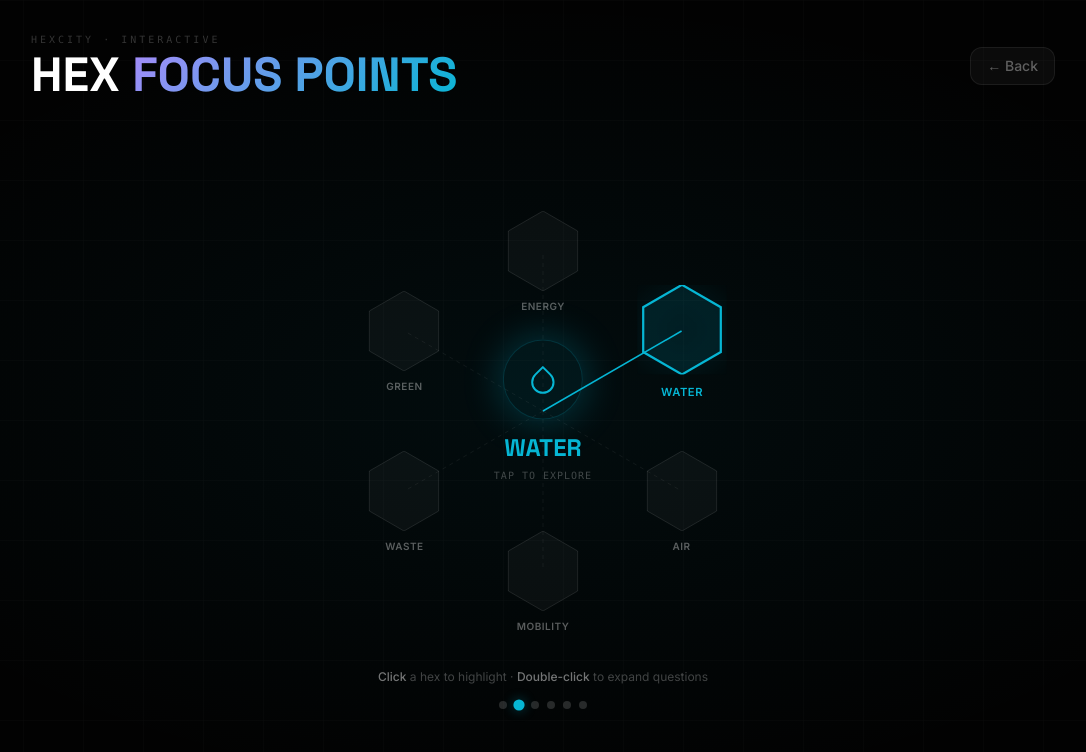
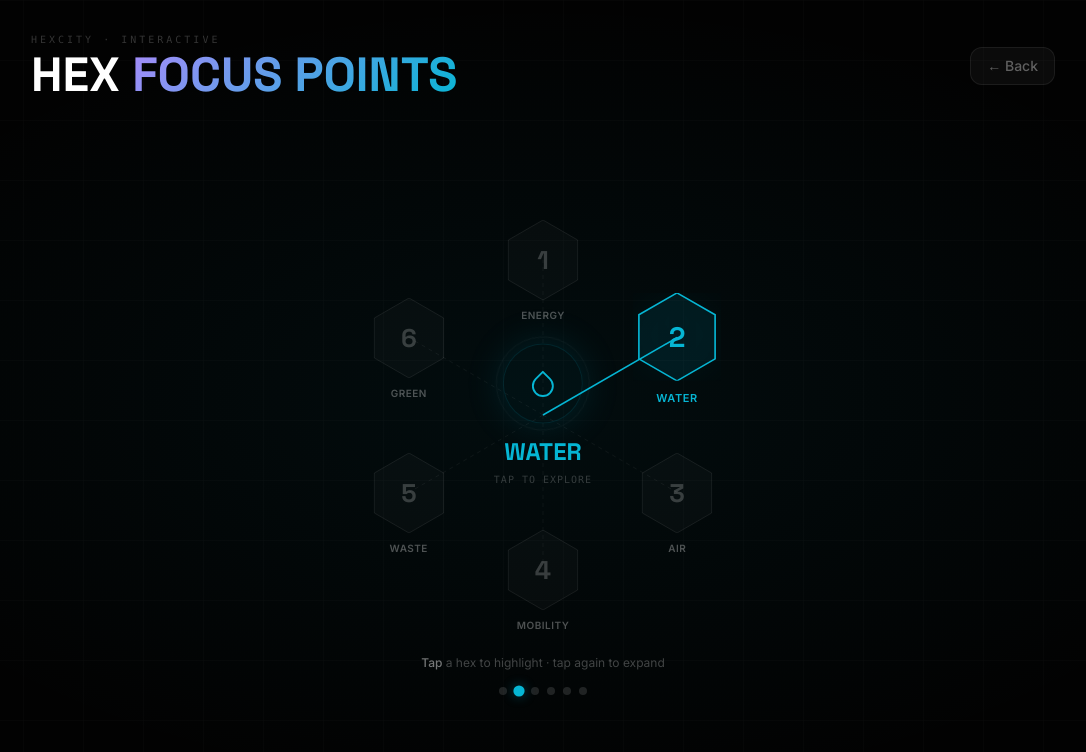
Before and after one commit to leomelchior21/HexCity, a Next.js app: page /focus-points in a window 1280 px wide. Shown: the top 752 px of the page, without its empty margins (97-1183 px from the left). Built offline with nearby package versions, Linux system fonts and the light colour scheme; a web font is replaced by a local one.

Commit message:
Focus Points: add numbers inside hexagons, simplify to single-tap interaction

```diff
--- a/app/focus-points/page.tsx
+++ b/app/focus-points/page.tsx
@@ -7,6 +7,7 @@ import Link from "next/link";
 const FOCUS_POINTS = [
   {
     id: "energy",
+    number: 1,
     label: "Energy",
     color: "#F59E0B",
     glowColor: "rgba(245,158,11,0.30)",
@@ -43,6 +44,7 @@ const FOCUS_POINTS = [
   },
   {
     id: "water",
+    number: 2,
     label: "Water",
     color: "#06B6D4",
     glowColor: "rgba(6,182,212,0.30)",
@@ -75,6 +77,7 @@ const FOCUS_POINTS = [
   },
   {
     id: "air",
+    number: 3,
     label: "Air",
     color: "#7DD3FC",
     glowColor: "rgba(125,211,252,0.25)",
@@ -107,6 +110,7 @@ const FOCUS_POINTS = [
   },
   {
     id: "mobility",
+    number: 4,
     label: "Mobility",
     color: "#F97316",
     glowColor: "rgba(249,115,22,0.30)",
@@ -139,6 +143,7 @@ const FOCUS_POINTS = [
   },
   {
     id: "waste",
+    number: 5,
     label: "Waste",
     color: "#EF4444",
     glowColor: "rgba(239,68,68,0.25)",
@@ -171,6 +176,7 @@ const FOCUS_POINTS = [
   },
   {
     id: "green",
+    number: 6,
     label: "Green",
     color: "#22C55E",
     glowColor: "rgba(34,197,94,0.30)",
@@ -203,17 +209,19 @@ const FOCUS_POINTS = [
   },
 ];
 
-// ─── Hexagon SVG Component ─────────────────────────────────────────────────
+// ─── Hexagon SVG Component with Number Inside ───────────────────────────────
 function HexShape({
   size = 80,
   color,
   active,
   pulsing,
+  number,
 }: {
   size?: number;
   color: string;
   active: boolean;
   pulsing: boolean;
+  number: number;
 }) {
   const r = size / 2;
   const points = Array.from({ length: 6 }, (_, i) => {
@@ -237,15 +245,29 @@ function HexShape({
       {/* Main hex */}
       <polygon
         points={points}
-        fill={active ? `${color}18` : "rgba(255,255,255,0.03)"}
-        stroke={active ? color : "rgba(255,255,255,0.10)"}
-        strokeWidth={active ? 2 : 1}
+        fill={active ? `${color}15` : "rgba(255,255,255,0.02)"}
+        stroke={active ? color : "rgba(255,255,255,0.08)"}
+        strokeWidth={active ? 1.5 : 1}
         className="hex-main"
         style={{
-          filter: active ? `drop-shadow(0 0 12px ${color}60)` : "none",
+          filter: active ? `drop-shadow(0 0 16px ${color}50)` : "none",
           transition: "all 0.4s cubic-bezier(0.34, 1.56, 0.64, 1)",
         }}
       />
+      {/* Number inside hex */}
+      <text
+        x={r}
+        y={r}
+        textAnchor="middle"
+        dominantBaseline="central"
+        fill={active ? color : "rgba(255,255,255,0.20)"}
+        fontSize={size * 0.32}
+        fontWeight="700"
+        fontFamily="Space Grotesk, sans-serif"
+        style={{ transition: "fill 0.4s ease" }}
+      >
+        {number}
+      </text>
     </svg>
   );
 }
@@ -262,9 +284,7 @@ function ExpandedCard({
   const overlayRef = useRef<HTMLDivElement>(null);
 
   useEffect(() => {
-    // Trigger entrance animation
     requestAnimationFrame(() => setVisible(true));
-
     const handleEsc = (e: KeyboardEvent) => {
       if (e.key === "Escape") handleClose();
     };
@@ -289,18 +309,17 @@ function ExpandedCard({
       onClick={handleOverlayClick}
       className="fixed inset-0 z-[100] flex items-center justify-center"
       style={{
-        background: "rgba(0,0,0,0.85)",
+        background: "rgba(0,0,0,0.88)",
         backdropFilter: "blur(32px) saturate(180%)",
         WebkitBackdropFilter: "blur(32px) saturate(180%)",
         opacity: visible ? 1 : 0,
         transition: "opacity 0.5s cubic-bezier(0.16, 1, 0.3, 1)",
       }}
     >
-      {/* Content container */}
       <div
         className="relative w-full max-w-4xl mx-4 max-h-[90vh] overflow-y-auto rounded-3xl"
         style={{
-          background: "rgba(12,12,12,0.90)",
+          background: "rgba(12,12,12,0.92)",
           border: `1px solid ${fp.color}25`,
           boxShadow: `0 0 80px ${fp.glowColor.replace("0.30", "0.12")}, 0 24px 80px rgba(0,0,0,0.8)`,
           transform: visible ? "scale(1) translateY(0)" : "scale(0.92) translateY(40px)",
@@ -317,14 +336,20 @@ function ExpandedCard({
         <div className="sticky top-0 z-10 px-8 pt-8 pb-6" style={{ background: "rgba(12,12,12,0.95)", backdropFilter: "blur(16px)" }}>
           <div className="flex items-start justify-between">
             <div className="flex items-center gap-5">
-              {/* Hex icon */}
-              <HexShape size={56} color={fp.color} active pulsing={false} />
+              <div
+                className="w-14 h-14 rounded-2xl flex items-center justify-center flex-shrink-0"
+                style={{ background: `${fp.color}12`, border: `1px solid ${fp.color}25` }}
+              >
+                <svg width="28" height="28" viewBox="0 0 24 24" fill="none" stroke={fp.color} strokeWidth="1.5" strokeLinecap="round" strokeLinejoin="round">
+                  <path d={fp.iconPath} />
+                </svg>
+              </div>
               <div>
                 <span
                   className="text-[10px] font-mono tracking-[0.25em] uppercase block mb-1"
                   style={{ color: `${fp.color}60` }}
                 >
-                  Focus Point
+                  Focus Point {fp.number}
                 </span>
                 <h2
                   className="font-display text-3xl md:text-4xl font-bold tracking-tight"
@@ -335,7 +360,6 @@ function ExpandedCard({
               </div>
             </div>
 
-            {/* Close button */}
             <button
               onClick={handleClose}
               className="w-10 h-10 rounded-full flex items-center justify-center transition-all duration-200 hover:scale-110"
@@ -352,12 +376,10 @@ function ExpandedCard({
             </button>
           </div>
 
-          {/* Subtitle hint */}
           <p className="mt-4 text-sm text-white/35 italic">
             Use your sketchbook to document observations for each question
           </p>
 
-          {/* Section divider */}
           <div className="mt-5 h-px" style={{ background: `linear-gradient(90deg, ${fp.color}30, transparent)` }} />
         </div>
 
@@ -365,7 +387,7 @@ function ExpandedCard({
         <div className="px-8 pb-10 pt-2">
           <div className="grid grid-cols-1 md:grid-cols-2 gap-5">
             {sectionKeys
-              .filter((sectionKey) => fp.questions[sectionKey as keyof typeof fp.questions] !== undefined)
+              .filter((sk) => fp.questions[sk as keyof typeof fp.questions] !== undefined)
               .map((sectionKey, si) => {
                 const questions = fp.questions[sectionKey as keyof typeof fp.questions]!;
                 return (
@@ -380,12 +402,8 @@ function ExpandedCard({
                     transition: `all 0.5s cubic-bezier(0.16, 1, 0.3, 1) ${si * 80 + 200}ms`,
                   }}
                 >
-                  {/* Section label */}
                   <div className="flex items-center gap-3 mb-3">
-                    <div
-                      className="w-2 h-2 rounded-full"
-                      style={{ background: fp.color }}
-                    />
+                    <div className="w-2 h-2 rounded-full" style={{ background: fp.color }} />
                     <span
                       className="text-xs font-mono font-semibold tracking-wide uppercase"
                       style={{ color: fp.color }}
@@ -394,7 +412,6 @@ function ExpandedCard({
                     </span>
                   </div>
 
-                  {/* Questions list */}
                   <ul className="space-y-2.5">
                     {questions.map((q, qi) => (
                       <li
@@ -406,12 +423,9 @@ function ExpandedCard({
                           transition: `all 0.4s cubic-bezier(0.16, 1, 0.3, 1) ${si * 80 + qi * 50 + 350}ms`,
                         }}
                       >
-                        {/* Bullet */}
                         <span
                           className="absolute left-0 top-1.5 w-1.5 h-1.5 rounded-full"
-                          style={{
-                            background: `${fp.color}50`,
-                          }}
+                          style={{ background: `${fp.color}50` }}
                         />
                         {q}
                       </li>
@@ -422,7 +436,6 @@ function ExpandedCard({
             })}
           </div>
 
-          {/* Bottom CTA */}
           <div
             className="mt-8 p-5 rounded-2xl text-center"
             style={{
@@ -451,7 +464,6 @@ export default function FocusPointsPage() {
 
   const activeFp = FOCUS_POINTS[activeIndex];
 
-  // Auto-cycle every 4 seconds
   const startAutoCycle = useCallback(() => {
     if (intervalRef.current) clearInterval(intervalRef.current);
     intervalRef.current = setInterval(() => {
@@ -468,19 +480,23 @@ export default function FocusPointsPage() {
     };
   }, [startAutoCycle]);
 
-  const handleSelect = (index: number) => {
+  // Tap to highlight, if already highlighted → expand
+  const handleTap = (index: number) => {
     userInteractedRef.current = true;
-    setActiveIndex(index);
-    // Resume auto-cycle after 12s of inactivity
-    setTimeout(() => {
-      userInteractedRef.current = false;
-      startAutoCycle();
-    }, 12000);
-  };
 
-  const handleExpand = (id: string) => {
-    setExpandedId(id);
-    if (intervalRef.current) clearInterval(intervalRef.current);
+    if (index === activeIndex) {
+      // Already highlighted → expand
+      setExpandedId(FOCUS_POINTS[index].id);
+      if (intervalRef.current) clearInterval(intervalRef.current);
+    } else {
+      // Not highlighted → highlight it
+      setActiveIndex(index);
+      // Resume auto-cycle after 12s of inactivity
+      setTimeout(() => {
+        userInteractedRef.current = false;
+        startAutoCycle();
+      }, 12000);
+    }
   };
 
   const handleCollapse = () => {
@@ -488,10 +504,10 @@ export default function FocusPointsPage() {
     startAutoCycle();
   };
 
-  // Circular positions for 6 items
+  // Circular positions: index 0 at top (-90°), clockwise
   const hexPositions = FOCUS_POINTS.map((_, i) => {
     const angle = (Math.PI / 3) * i - Math.PI / 2;
-    const radius = 160;
+    const radius = 155;
     return {
       x: Math.cos(angle) * radius,
       y: Math.sin(angle) * radius,
@@ -549,32 +565,41 @@ export default function FocusPointsPage() {
       {/* Main Interactive Area */}
       <div className="relative z-10 flex flex-col items-center justify-center" style={{ minHeight: "calc(100vh - 120px)" }}>
         {/* Hexagon Ring */}
-        <div className="relative" style={{ width: 420, height: 420 }}>
+        <div className="relative" style={{ width: 400, height: 400 }}>
           {/* Center info */}
           <div
             className="absolute left-1/2 top-1/2 -translate-x-1/2 -translate-y-1/2 text-center pointer-events-none"
             style={{ zIndex: 5 }}
           >
+            {/* Center glow circle */}
             <div
-              className="w-20 h-20 mx-auto mb-3 rounded-full flex items-center justify-center"
+              className="w-20 h-20 mx-auto mb-3 rounded-full flex items-center justify-center relative"
               style={{
-                background: `${activeFp.color}10`,
-                border: `1px solid ${activeFp.color}30`,
-                boxShadow: `0 0 40px ${activeFp.glowColor}`,
+                background: `${activeFp.color}08`,
+                border: `1px solid ${activeFp.color}20`,
+                boxShadow: `0 0 40px ${activeFp.glowColor.replace("0.30", "0.15")}`,
                 transition: "all 0.5s cubic-bezier(0.34, 1.56, 0.64, 1)",
               }}
             >
-              <svg width="32" height="32" viewBox="0 0 24 24" fill="none" stroke={activeFp.color} strokeWidth="1.5" strokeLinecap="round" strokeLinejoin="round">
+              {/* Center icon */}
+              <svg width="30" height="30" viewBox="0 0 24 24" fill="none" stroke={activeFp.color} strokeWidth="1.5" strokeLinecap="round" strokeLinejoin="round" style={{ transition: "stroke 0.4s ease" }}>
                 <path d={activeFp.iconPath} />
               </svg>
+
+              {/* Subtle orbit ring */}
+              <div
+                className="absolute inset-[-8px] rounded-full border border-white/[0.04]"
+                style={{ animation: "spin 20s linear infinite" }}
+              />
             </div>
+
             <span
               className="text-2xl font-display font-bold block transition-colors duration-400"
               style={{ color: activeFp.color }}
             >
               {activeFp.label.toUpperCase()}
             </span>
-            <span className="text-[10px] font-mono tracking-widest text-white/25 mt-1 block">
+            <span className="text-[10px] font-mono tracking-widest text-white/20 mt-1 block">
               TAP TO EXPLORE
             </span>
           </div>
@@ -584,11 +609,11 @@ export default function FocusPointsPage() {
             {hexPositions.map((pos, i) => (
               <line
                 key={i}
-                x1="210"
-                y1="210"
-                x2={210 + pos.x}
-                y2={210 + pos.y}
-                stroke={i === activeIndex ? activeFp.color : "rgba(255,255,255,0.06)"}
+                x1="200"
+                y1="200"
+                x2={200 + pos.x}
+                y2={200 + pos.y}
+                stroke={i === activeIndex ? activeFp.color : "rgba(255,255,255,0.05)"}
                 strokeWidth={i === activeIndex ? 1.5 : 1}
                 strokeDasharray={i === activeIndex ? "none" : "4 4"}
                 style={{ transition: "all 0.5s ease" }}
@@ -603,15 +628,14 @@ export default function FocusPointsPage() {
             return (
               <button
                 key={fp.id}
-                onClick={() => handleSelect(i)}
-                onDoubleClick={() => handleExpand(fp.id)}
+                onClick={() => handleTap(i)}
                 className="absolute flex flex-col items-center gap-2 group"
                 style={{
-                  left: 210 + pos.x - 40,
-                  top: 210 + pos.y - 40,
+                  left: 200 + pos.x - 40,
+                  top: 200 + pos.y - 40,
                   width: 80,
                   zIndex: isActive ? 10 : 2,
-                  transform: isActive ? "scale(1.12)" : "scale(1)",
+                  transform: isActive ? "scale(1.10)" : "scale(1)",
                   transition: "transform 0.4s cubic-bezier(0.34, 1.56, 0.64, 1)",
                 }}
               >
@@ -620,41 +644,33 @@ export default function FocusPointsPage() {
                   color={fp.color}
                   active={isActive}
                   pulsing={isActive}
+                  number={fp.number}
                 />
                 <span
                   className="text-[10px] font-semibold tracking-wider uppercase transition-colors duration-300"
-                  style={{ color: isActive ? fp.color : "rgba(255,255,255,0.35)" }}
+                  style={{ color: isActive ? fp.color : "rgba(255,255,255,0.30)" }}
                 >
                   {fp.label}
-                </span>
-
-                {/* Expand hint on hover */}
-                <span
-                  className="absolute -bottom-6 left-1/2 -translate-x-1/2 text-[9px] text-white/20 opacity-0 group-hover:opacity-100 transition-opacity whitespace-nowrap pointer-events-none"
-                >
-                  dbl-click to expand
                 </span>
               </button>
             );
           })}
         </div>
 
-        {/* Bottom legend / instruction */}
-        <div className="mt-12 text-center">
+        {/* Bottom instruction + dots */}
+        <div className="mt-10 text-center">
           <p className="text-xs text-white/25">
-            <span className="text-white/45 font-medium">Click</span> a hex to highlight ·{" "}
-            <span className="text-white/45 font-medium">Double-click</span> to expand questions
+            <span className="text-white/45 font-medium">Tap</span> a hex to highlight · tap again to expand
           </p>
 
-          {/* Active indicator dots */}
           <div className="flex items-center justify-center gap-2 mt-4">
             {FOCUS_POINTS.map((fp, i) => (
               <button
                 key={fp.id}
-                onClick={() => handleSelect(i)}
+                onClick={() => handleTap(i)}
                 className="w-2 h-2 rounded-full transition-all duration-300"
                 style={{
-                  background: i === activeIndex ? fp.color : "rgba(255,255,255,0.15)",
+                  background: i === activeIndex ? fp.color : "rgba(255,255,255,0.12)",
                   boxShadow: i === activeIndex ? `0 0 8px ${fp.color}60` : "none",
                   transform: i === activeIndex ? "scale(1.4)" : "scale(1)",
                 }}
```
